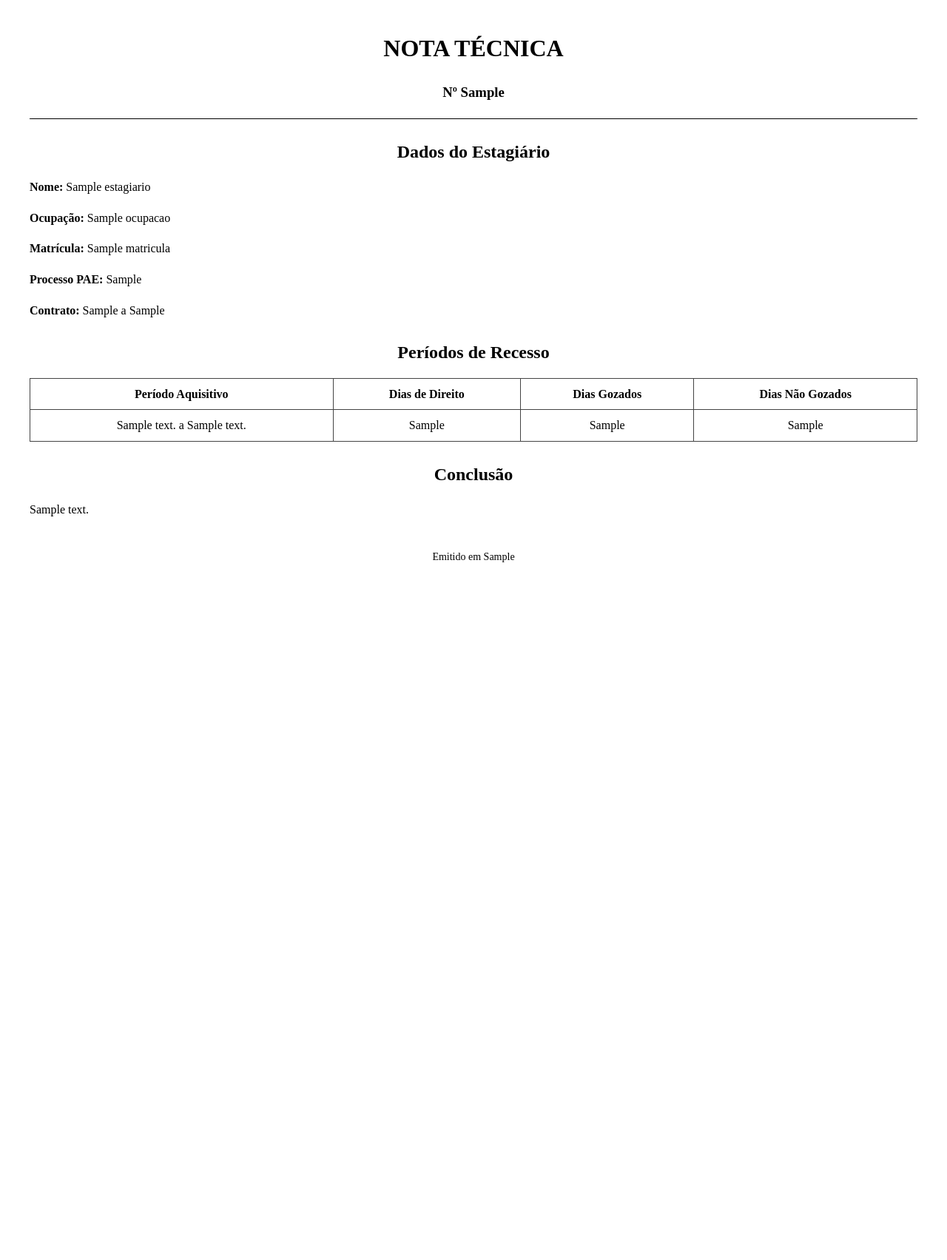
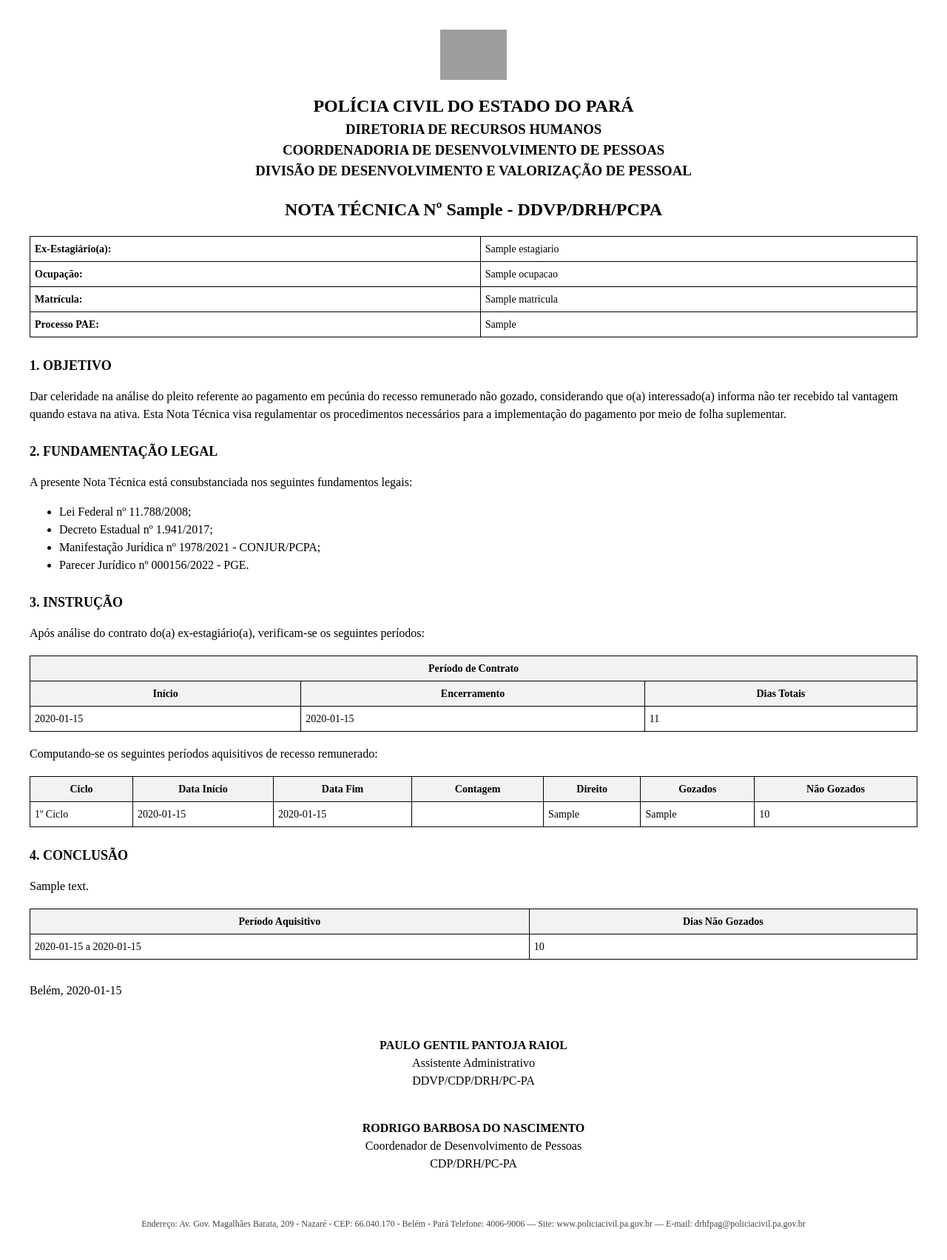
Before and after one commit to ljspinelli/nota-tecnica-fastapi, a FastAPI app: template app/templates/nota_tecnica.html in a window 1280 px wide. Shown: the whole page at 74% size. Before the commit the page ends 760 px from the top, so only its background shows below. Run offline with FastAPI, Linux system fonts and the light colour scheme; the template is opened without the code that fills it: most values are stand-ins (such as "Sample title", 1, 10 or a date in 2020); grey boxes are pictures that could not be loaded.

Commit message:
Update nota_tecnica.html

```diff
--- a/app/templates/nota_tecnica.html
+++ b/app/templates/nota_tecnica.html
@@ -2,90 +2,225 @@
 <html lang="pt-BR">
 <head>
     <meta charset="UTF-8">
-    <title>Nota Técnica {{ numero_nota }}</title>
+    <title>Nota Técnica {{ nota.numero_nota }}</title>
+
     <style>
         body {
             font-family: "Times New Roman", serif;
             margin: 40px;
-            line-height: 1.6;
-            color: #000;
+            line-height: 1.5;
         }
+
         h1, h2, h3 {
             text-align: center;
-            margin-bottom: 5px;
+            margin: 0;
+            padding: 0;
         }
-        .linha {
-            border-bottom: 1px solid #000;
-            margin: 20px 0;
+
+        .cabecalho {
+            text-align: center;
+            margin-bottom: 20px;
         }
-        .secao {
-            margin-top: 25px;
+
+        .cabecalho img {
+            width: 90px;
+            margin-bottom: 10px;
         }
+
         table {
             width: 100%;
             border-collapse: collapse;
-            margin-top: 15px;
+            margin-top: 18px;
+            margin-bottom: 18px;
         }
-        table, th, td {
-            border: 1px solid #444;
+
+        table th, table td {
+            border: 1px solid #000;
+            padding: 6px;
+            font-size: 14px;
         }
-        th, td {
-            padding: 8px;
+
+        table th {
+            background-color: #f2f2f2;
             text-align: center;
         }
+
+        .titulo-secao {
+            font-weight: bold;
+            margin-top: 25px;
+            margin-bottom: 8px;
+            font-size: 18px;
+        }
+
+        .assinaturas {
+            margin-top: 50px;
+            text-align: center;
+        }
+
+        .assinatura-bloco {
+            margin-top: 40px;
+        }
+
+        .assinatura-nome {
+            font-weight: bold;
+            text-transform: uppercase;
+        }
+
         .rodape {
-            margin-top: 40px;
+            margin-top: 60px;
+            font-size: 12px;
             text-align: center;
-            font-size: 14px;
+            color: #444;
         }
     </style>
 </head>
+
 <body>
 
-    <h1>NOTA TÉCNICA</h1>
-    <h3>Nº {{ numero_nota }}</h3>
-    <div class="linha"></div>
-
-    <div class="secao">
-        <h2>Dados do Estagiário</h2>
-        <p><strong>Nome:</strong> {{ estagiario.nome }}</p>
-        <p><strong>Ocupação:</strong> {{ estagiario.ocupacao }}</p>
-        <p><strong>Matrícula:</strong> {{ estagiario.matricula }}</p>
-        <p><strong>Processo PAE:</strong> {{ estagiario.processo_pae }}</p>
-        <p><strong>Contrato:</strong> {{ estagiario.data_inicio_contrato }} a {{ estagiario.data_fim_contrato }}</p>
+    <!-- CABEÇALHO -->
+    <div class="cabecalho">
+        <img src="/static/logo_pcpa.png" alt="Logo Polícia Civil">
+        <h2>POLÍCIA CIVIL DO ESTADO DO PARÁ</h2>
+        <h3>DIRETORIA DE RECURSOS HUMANOS</h3>
+        <h3>COORDENADORIA DE DESENVOLVIMENTO DE PESSOAS</h3>
+        <h3>DIVISÃO DE DESENVOLVIMENTO E VALORIZAÇÃO DE PESSOAL</h3>
     </div>
 
-    <div class="secao">
-        <h2>Períodos de Recesso</h2>
+    <!-- TÍTULO -->
+    <h2 style="margin-top: 20px;">
+        NOTA TÉCNICA Nº {{ nota.numero_nota }} - DDVP/DRH/PCPA
+    </h2>
+
+    <!-- DADOS DO ESTAGIÁRIO -->
     <table>
-            <thead>
+        <tr>
+            <td><strong>Ex-Estagiário(a):</strong></td>
+            <td>{{ estagiario.nome }}</td>
+        </tr>
+        <tr>
+            <td><strong>Ocupação:</strong></td>
+            <td>{{ estagiario.ocupacao }}</td>
+        </tr>
+        <tr>
+            <td><strong>Matrícula:</strong></td>
+            <td>{{ estagiario.matricula }}</td>
+        </tr>
+        <tr>
+            <td><strong>Processo PAE:</strong></td>
+            <td>{{ estagiario.processo_pae }}</td>
+        </tr>
+    </table>
+
+    <!-- OBJETIVO -->
+    <div class="titulo-secao">1. OBJETIVO</div>
+    <p>
+        Dar celeridade na análise do pleito referente ao pagamento em pecúnia do recesso remunerado não gozado,
+        considerando que o(a) interessado(a) informa não ter recebido tal vantagem quando estava na ativa.
+        Esta Nota Técnica visa regulamentar os procedimentos necessários para a implementação do pagamento
+        por meio de folha suplementar.
+    </p>
+
+    <!-- FUNDAMENTAÇÃO LEGAL -->
+    <div class="titulo-secao">2. FUNDAMENTAÇÃO LEGAL</div>
+    <p>A presente Nota Técnica está consubstanciada nos seguintes fundamentos legais:</p>
+
+    <ul>
+        <li>Lei Federal nº 11.788/2008;</li>
+        <li>Decreto Estadual nº 1.941/2017;</li>
+        <li>Manifestação Jurídica nº 1978/2021 - CONJUR/PCPA;</li>
+        <li>Parecer Jurídico nº 000156/2022 - PGE.</li>
+    </ul>
+
+    <!-- INSTRUÇÃO -->
+    <div class="titulo-secao">3. INSTRUÇÃO</div>
+
+    <p>Após análise do contrato do(a) ex-estagiário(a), verificam-se os seguintes períodos:</p>
+
+    <table>
+        <tr>
+            <th colspan="3">Período de Contrato</th>
+        </tr>
+        <tr>
+            <th>Início</th>
+            <th>Encerramento</th>
+            <th>Dias Totais</th>
+        </tr>
+        <tr>
+            <td>{{ estagiario.data_inicio_contrato.strftime("%d/%m/%Y") }}</td>
+            <td>{{ estagiario.data_fim_contrato.strftime("%d/%m/%Y") }}</td>
+            <td>{{ nota.total_dias_nao_gozados + ciclos|sum(attribute="dias_gozados") }}</td>
+        </tr>
+    </table>
+
+    <p>Computando-se os seguintes períodos aquisitivos de recesso remunerado:</p>
+
+    <table>
+        <tr>
+            <th>Ciclo</th>
+            <th>Data Início</th>
+            <th>Data Fim</th>
+            <th>Contagem</th>
+            <th>Direito</th>
+            <th>Gozados</th>
+            <th>Não Gozados</th>
+        </tr>
+
+        {% for ciclo in ciclos %}
+        <tr>
+            <td>{{ loop.index }}º Ciclo</td>
+            <td>{{ ciclo.data_inicio.strftime("%d/%m/%Y") }}</td>
+            <td>{{ ciclo.data_fim.strftime("%d/%m/%Y") }}</td>
+            <td>{{ (ciclo.data_fim - ciclo.data_inicio).days }}</td>
+            <td>{{ ciclo.dias_direito }}</td>
+            <td>{{ ciclo.dias_gozados }}</td>
+            <td>{{ ciclo.dias_direito - ciclo.dias_gozados }}</td>
+        </tr>
+        {% endfor %}
+    </table>
+
+    <!-- CONCLUSÃO -->
+    <div class="titulo-secao">4. CONCLUSÃO</div>
+
+    <p>{{ nota.texto_conclusao }}</p>
+
+    <table>
         <tr>
             <th>Período Aquisitivo</th>
-                    <th>Dias de Direito</th>
-                    <th>Dias Gozados</th>
             <th>Dias Não Gozados</th>
         </tr>
-            </thead>
-            <tbody>
-                {% for p in periodos %}
+
+        {% for ciclo in ciclos %}
         <tr>
-                    <td>{{ p.periodo_aquisitivo_inicio }} a {{ p.periodo_aquisitivo_fim }}</td>
-                    <td>{{ p.dias_direito }}</td>
-                    <td>{{ p.dias_gozados }}</td>
-                    <td>{{ p.dias_nao_gozados }}</td>
+            <td>{{ ciclo.data_inicio.strftime("%d/%m/%Y") }} a {{ ciclo.data_fim.strftime("%d/%m/%Y") }}</td>
+            <td>{{ ciclo.dias_direito - ciclo.dias_gozados }}</td>
         </tr>
         {% endfor %}
-            </tbody>
     </table>
+
+    <p style="margin-top: 30px;">
+        Belém, {{ nota.data_emissao.strftime("%d de %B de %Y") }}
+    </p>
+
+    <!-- ASSINATURAS -->
+    <div class="assinaturas">
+
+        <div class="assinatura-bloco">
+            <div class="assinatura-nome">PAULO GENTIL PANTOJA RAIOL</div>
+            <div>Assistente Administrativo</div>
+            <div>DDVP/CDP/DRH/PC-PA</div>
         </div>
 
-    <div class="secao">
-        <h2>Conclusão</h2>
-        <p>{{ texto_conclusao }}</p>
+        <div class="assinatura-bloco">
+            <div class="assinatura-nome">RODRIGO BARBOSA DO NASCIMENTO</div>
+            <div>Coordenador de Desenvolvimento de Pessoas</div>
+            <div>CDP/DRH/PC-PA</div>
+        </div>
+
     </div>
 
     <div class="rodape">
-        <p>Emitido em {{ data_emissao }}</p>
+        Endereço: Av. Gov. Magalhães Barata, 209 - Nazaré - CEP: 66.040.170 - Belém - Pará
+        Telefone: 4006-9006 — Site: www.policiacivil.pa.gov.br — E-mail: drhfpag@policiacivil.pa.gov.br
     </div>
 
 </body>
```
Lines whose indentation alone changed are shown as unchanged.
